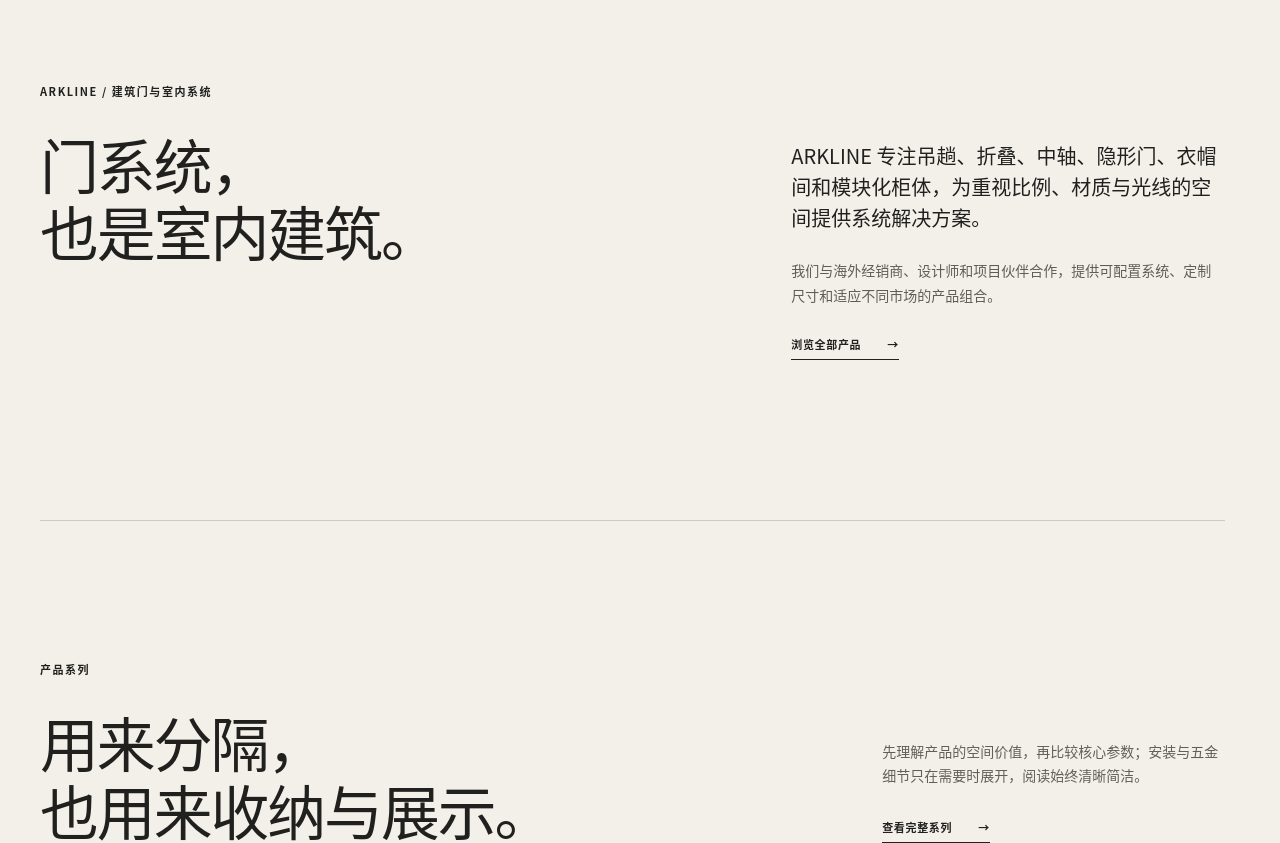
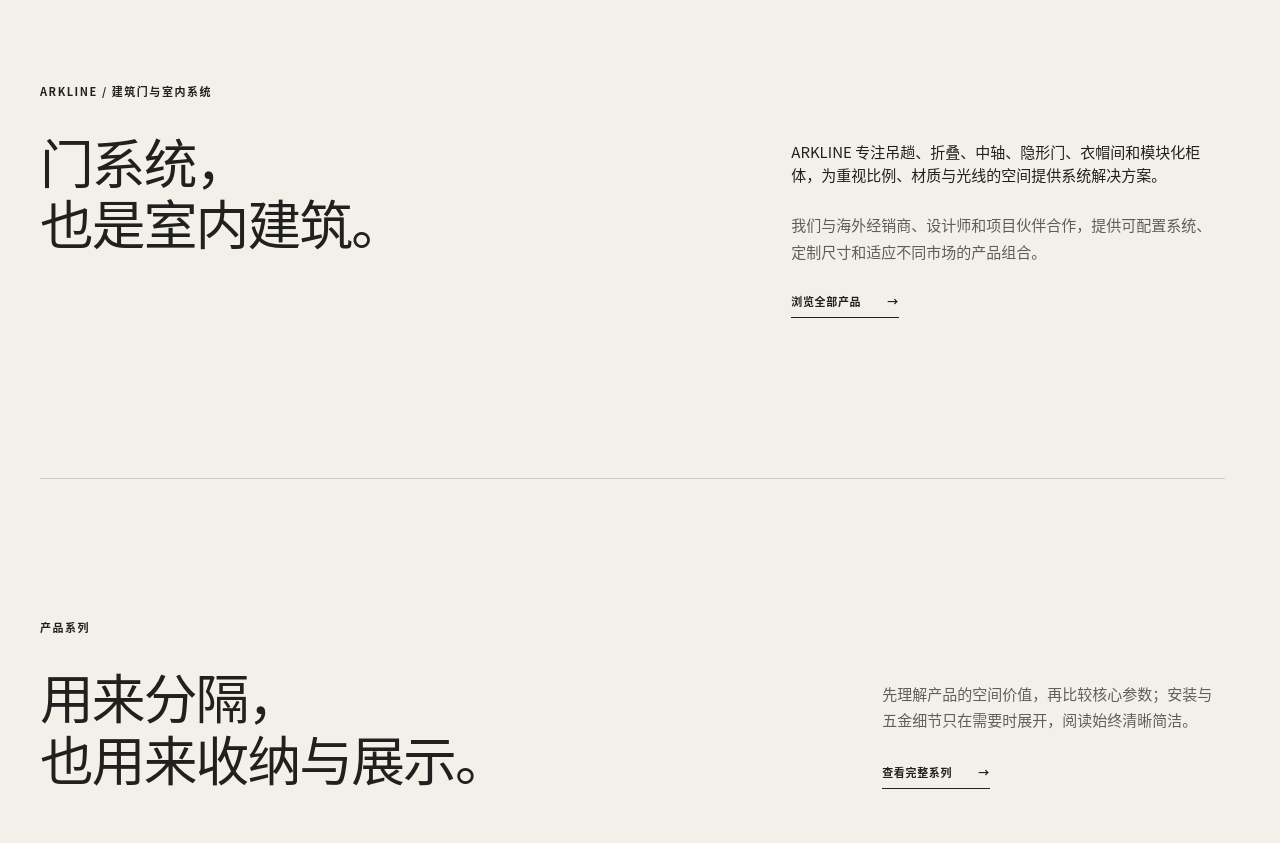
Before and after one commit to tian5085/arkline-website, a Next.js app: page /zh in a window 1280 px wide. Shown: the part 960-1803 px from the top of the page. Built offline with nearby package versions, Linux system fonts and the light colour scheme.

Commit message:
Update globals.css

```diff
--- a/app/globals.css
+++ b/app/globals.css
@@ -154,7 +154,10 @@ footer { background: #1c1d1b; color: white; }
 .footer-bottom { min-height: 74px; display: flex; align-items: center; justify-content: space-between; color: rgba(255,255,255,.48); font-size: 10px; text-transform: uppercase; letter-spacing: .11em; }
 
 /* Chinese locale */
-.locale-zh { font-family: "PingFang SC", "Microsoft YaHei", "Noto Sans CJK SC", Arial, sans-serif; }
+.locale-zh {
+  font-family: "PingFang SC", "Microsoft YaHei", "Noto Sans CJK SC", Arial, sans-serif;
+}
+
 .locale-zh .desktop-nav,
 .locale-zh .nav-cta,
 .locale-zh .mobile-menu,
@@ -163,30 +166,45 @@ footer { background: #1c1d1b; color: white; }
   letter-spacing: .06em;
   text-transform: none;
 }
+
 .locale-zh .eyebrow {
   letter-spacing: .14em;
 }
+
 .locale-zh .hero h1 {
   line-height: 1.05;
   letter-spacing: -.045em;
 }
+
 .locale-zh .intro h2,
 .locale-zh .section-heading h2,
 .locale-zh .material-copy h2,
 .locale-zh .trade-copy h2,
 .locale-zh .contact h2 {
+  font-size: clamp(38px, 4.2vw, 64px);
   line-height: 1.15;
   letter-spacing: -.035em;
 }
+
+.locale-zh .intro-grid p,
+.locale-zh .section-heading > p,
+.locale-zh .section-heading > div:last-child > p,
+.locale-zh .material-copy p:not(.eyebrow),
+.locale-zh .trade-copy > p:not(.eyebrow) {
+  font-size: 15px;
+}
+
 .locale-zh .catalog-title h1 {
   line-height: .9;
   letter-spacing: -.05em;
 }
+
 .locale-zh .profiles-hero h1 {
   font-size: clamp(58px, 6.4vw, 104px);
   line-height: .98;
   letter-spacing: -.035em;
 }
+
 .locale-zh .hero-index,
 .locale-zh .finish span,
 .locale-zh .footer-top p,
@@ -194,6 +212,7 @@ footer { background: #1c1d1b; color: white; }
   letter-spacing: .1em;
   text-transform: none;
 }
+
 /* 修复中文竖排方向 */
 .locale-zh .finish span {
   writing-mode: vertical-rl;
```
